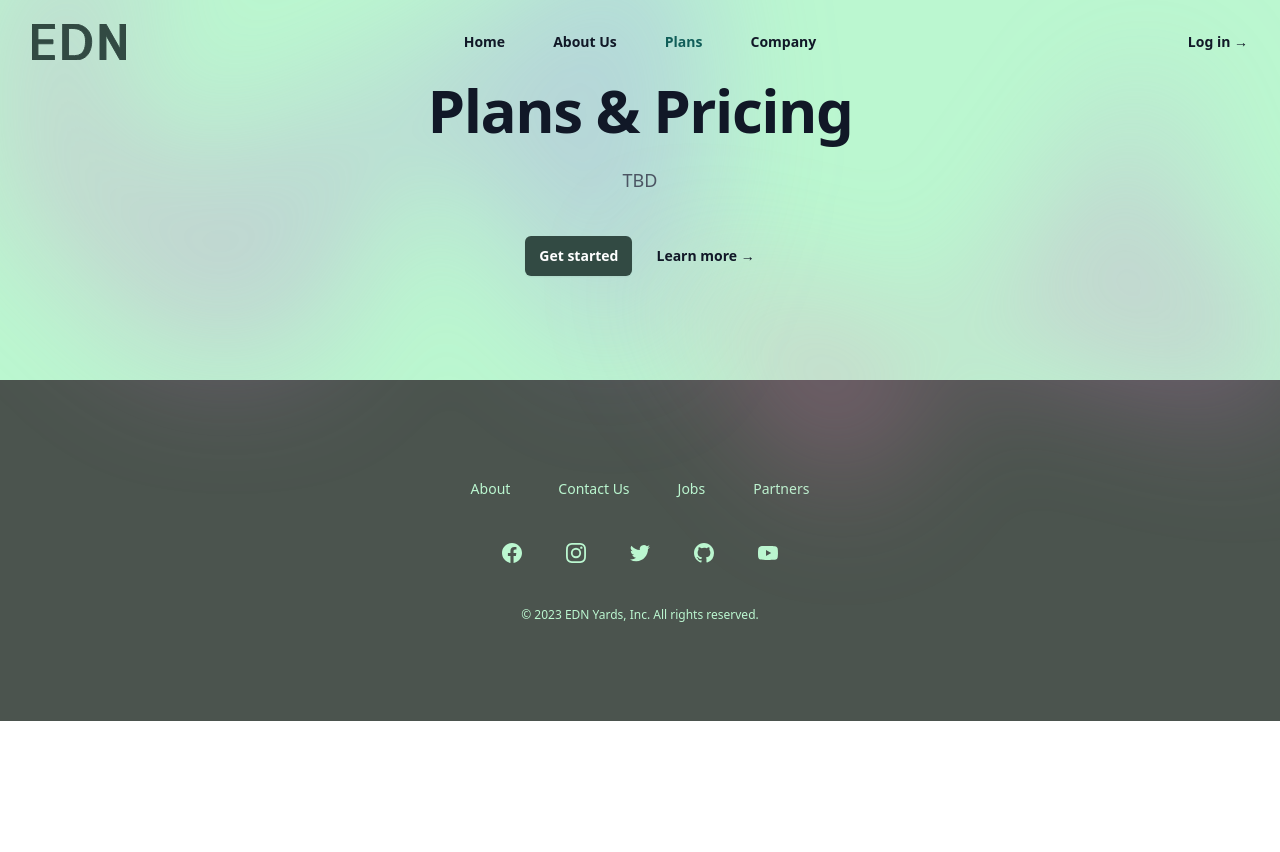
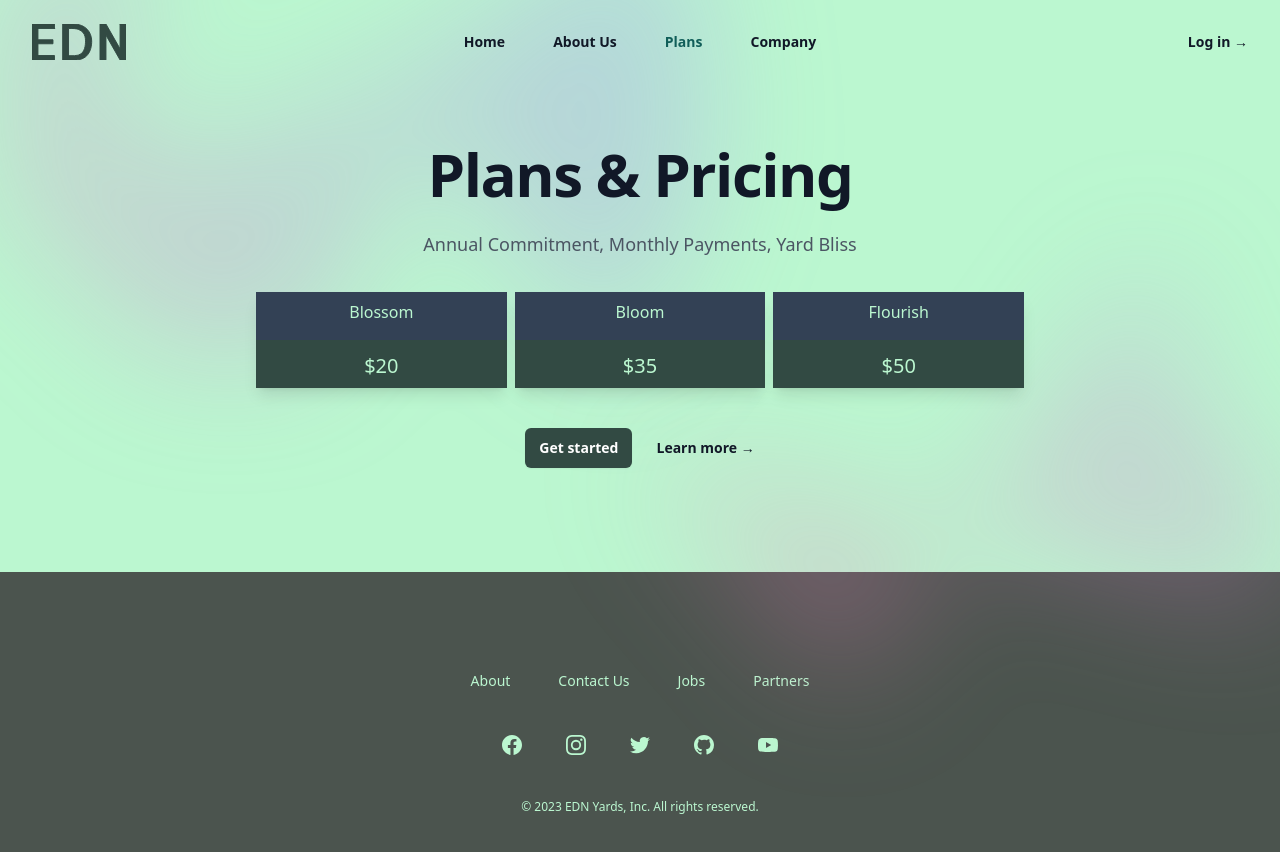
Before and after one commit to RSXII/edn-react, a React (Vite) app in the folder edn-react/: page /plans in a window 1280 px wide. Shown: the top 852 px of the page. Before the commit the page ends 800 px from the top, so only its background shows below. Built offline with nearby package versions, Linux system fonts and the light colour scheme; no server answers.

Commit message:
setup plans component

```diff
--- a/edn-react/src/pages/Plans.tsx
+++ b/edn-react/src/pages/Plans.tsx
@@ -5,13 +5,29 @@ export default function Company() {
   return (
     <div className="relative isolate px-6 pt-14 lg:px-8">
       <GradientBGTop />
-
-      <div className="mx-auto max-w-2xl py-20 sm:py-20 lg:py-6">
+      <div className="mx-auto max-w-2xl py-10 sm:py-8 lg:py-8"> </div>
+      <div className="mx-auto max-w-2xl lg:max-w-3xl  py-20 sm:py-20 lg:py-6">
         <div className="text-center">
           <h1 className="text-4xl font-bold tracking-tight text-gray-900 sm:text-6xl">
             Plans & Pricing
           </h1>
-          <p className="mt-6 text-lg leading-8 text-gray-600">TBD</p>
+          <p className="mt-6 text-lg leading-8 text-gray-600">
+            Annual Commitment, Monthly Payments, Yard Bliss
+          </p>
+          <div className="grid grid-cols-1 md:grid-cols-3 gap-2 mt-8">
+            <div className="grid grid-rows-2 text-center shadow-lg bg-buttonPrimary text-backgroundColor h-24">
+              <h3 className="bg-slate-700 p-2">Blossom</h3>
+              <p className="text-xl mt-auto p-2">$20</p>
+            </div>
+            <div className="grid grid-rows-2 text-center shadow-lg bg-buttonPrimary text-backgroundColor h-24">
+              <h3 className="bg-slate-700 p-2">Bloom</h3>
+              <p className="text-xl mt-auto p-2">$35</p>
+            </div>
+            <div className="grid grid-rows-2 text-center shadow-lg bg-buttonPrimary text-backgroundColor h-24">
+              <h3 className="bg-slate-700 p-2">Flourish</h3>
+              <p className="text-xl mt-auto p-2">$50</p>
+            </div>
+          </div>
           <div className="mt-10 flex items-center justify-center gap-x-6">
             <ButtonPrimary props={{ text: "Get started", href: "#" }} />
             <ButtonSecondary props={{ text: "Learn more", href: "#" }} />
```
